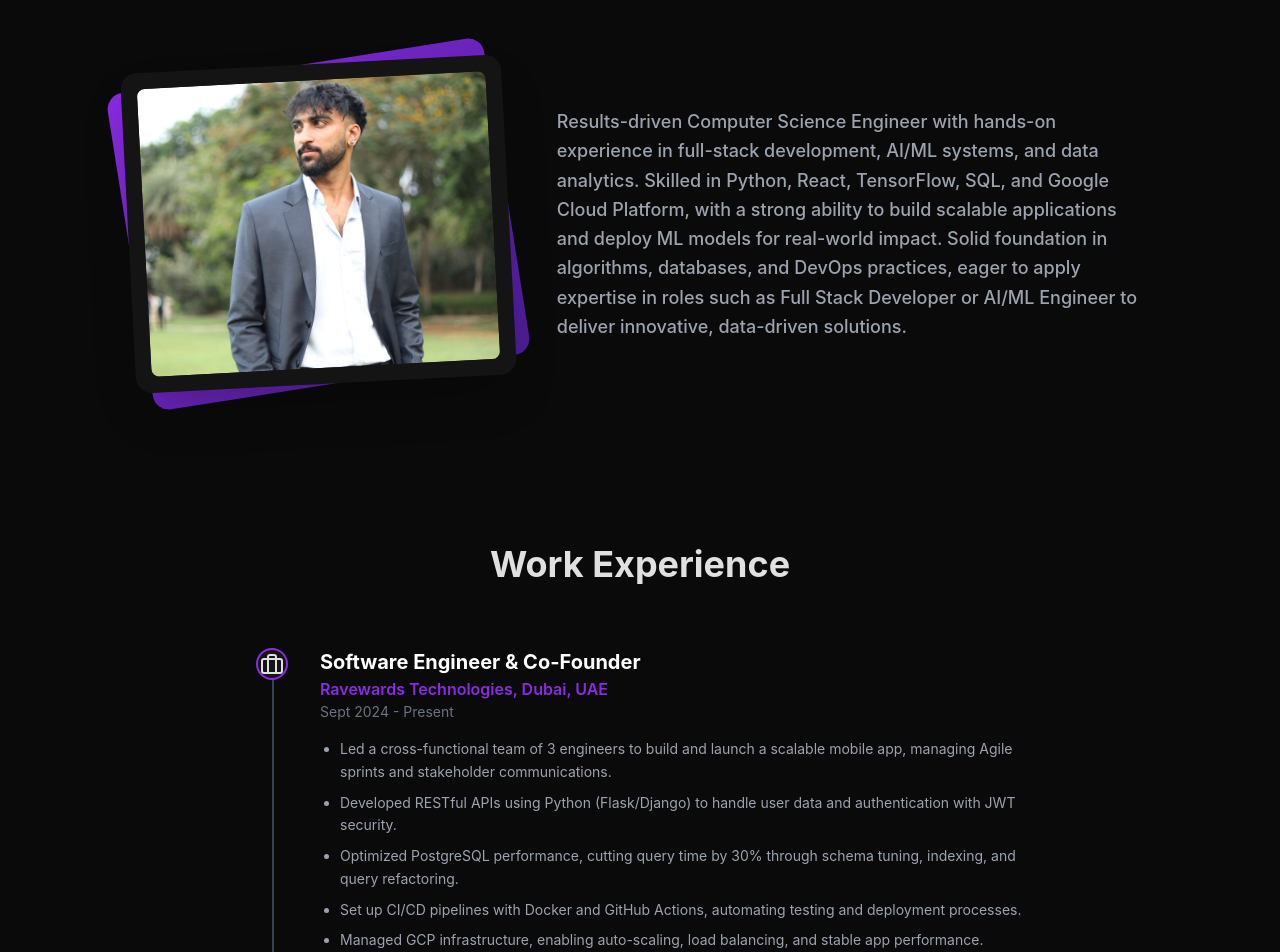
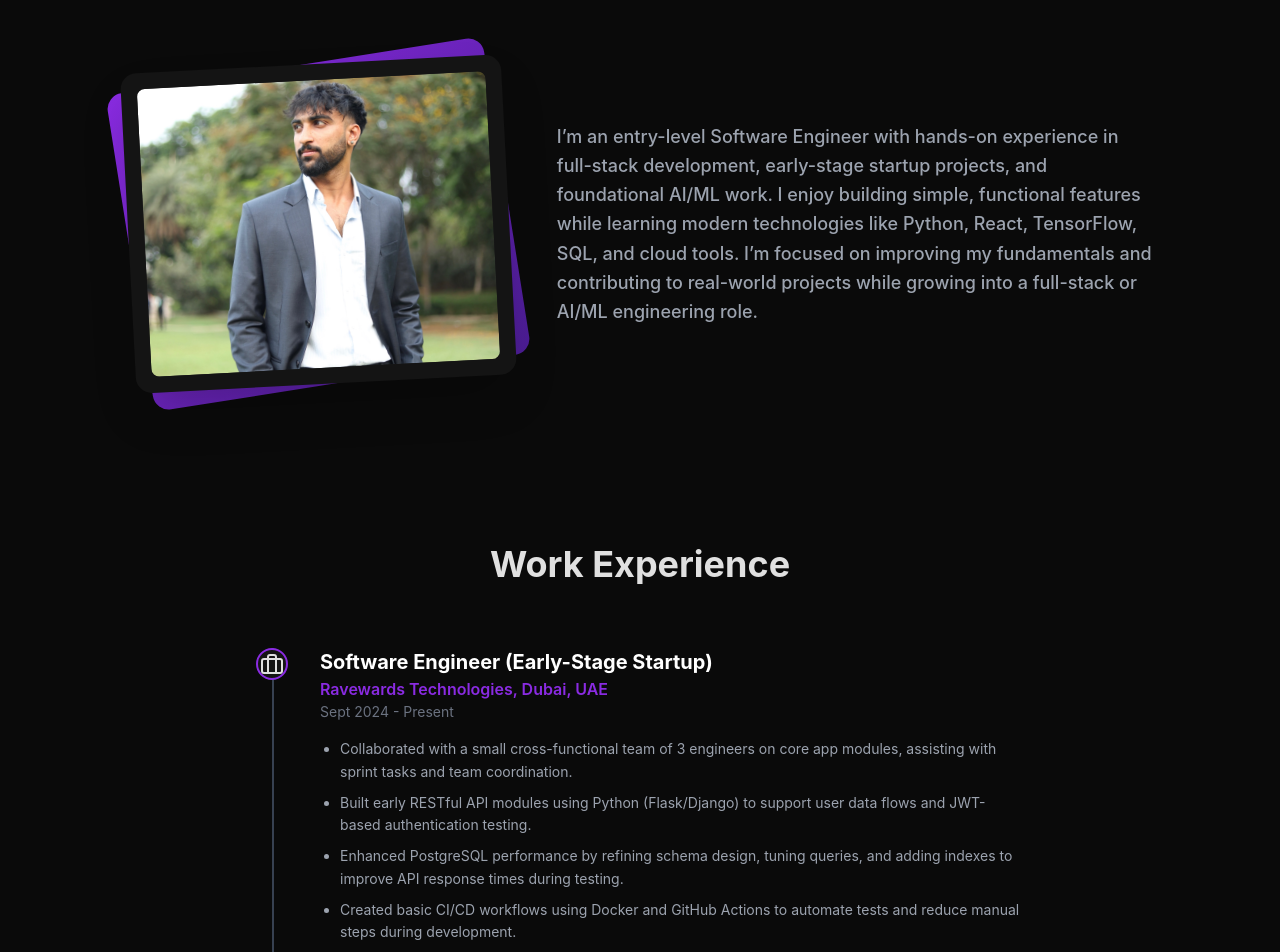
Before and after one commit to sidharth0dev/portfolio, a React (Vite) app: page / in a window 1280 px wide. Shown: the part 920-1872 px from the top of the page. Built offline with nearby package versions, Linux system fonts and the light colour scheme.

Commit message:
changes made 17-11-25

```diff
--- a/src/App.tsx
+++ b/src/App.tsx
@@ -31,7 +31,12 @@ const projects: Project[] = [
 ];
 
 const experiences: Experience[] = [
-  { id: 1, role: "Software Engineer & Co-Founder", company: "Ravewards Technologies, Dubai, UAE", date: "Sept 2024 - Present", points: ["Led a cross-functional team of 3 engineers to build and launch a scalable mobile app, managing Agile sprints and stakeholder communications.","Developed RESTful APIs using Python (Flask/Django) to handle user data and authentication with JWT security.","Optimized PostgreSQL performance, cutting query time by 30% through schema tuning, indexing, and query refactoring.","Set up CI/CD pipelines with Docker and GitHub Actions, automating testing and deployment processes.","Managed GCP infrastructure, enabling auto-scaling, load balancing, and stable app performance."]},
+  { id: 1, role: "Software Engineer (Early-Stage Startup)", company: "Ravewards Technologies, Dubai, UAE", date: "Sept 2024 - Present", points: ["Collaborated with a small cross-functional team of 3 engineers on core app modules, assisting with sprint tasks and team coordination.",
+"Built early RESTful API modules using Python (Flask/Django) to support user data flows and JWT-based authentication testing.",
+"Enhanced PostgreSQL performance by refining schema design, tuning queries, and adding indexes to improve API response times during testing.",
+"Created basic CI/CD workflows using Docker and GitHub Actions to automate tests and reduce manual steps during development.",
+"Handled GCP test environments by configuring VMs, managing resources, and supporting basic scaling checks for ongoing development."
+]},
   { id: 2, role: "AI Internship (Speech Recognition System)", company: "Languify, Remote", date: "June 2023 - July 2023", points: ["Built an Automatic Speech Recognition (ASR) system to convert audio input into text with high accuracy.","Trained and fine-tuned deep learning models using Python, TensorFlow, and speech datasets for better performance.","Pre-processed and cleaned audio data, improving model efficiency and reducing word error rate.","Collaborated with the AI team to integrate the ASR model into the company's language learning platform."]}
 ];
 
@@ -250,7 +255,7 @@ const AboutSection = () => (
         </motion.div>
       </motion.div>
       <motion.div initial={{ opacity: 0, x: 50 }} whileInView={{ opacity: 1, x: 0 }} viewport={{ once: true }} transition={{ duration: 0.8, type: "spring", stiffness: 80 }} className="md:col-span-3">
-        <p className="text-gray-400 leading-relaxed font-sans text-lg font-medium">Results-driven Computer Science Engineer with hands-on experience in full-stack development, AI/ML systems, and data analytics. Skilled in Python, React, TensorFlow, SQL, and Google Cloud Platform, with a strong ability to build scalable applications and deploy ML models for real-world impact. Solid foundation in algorithms, databases, and DevOps practices, eager to apply expertise in roles such as Full Stack Developer or AI/ML Engineer to deliver innovative, data-driven solutions.</p>
+        <p className="text-gray-400 leading-relaxed font-sans text-lg font-medium">I’m an entry-level Software Engineer with hands-on experience in full-stack development, early-stage startup projects, and foundational AI/ML work. I enjoy building simple, functional features while learning modern technologies like Python, React, TensorFlow, SQL, and cloud tools. I’m focused on improving my fundamentals and contributing to real-world projects while growing into a full-stack or AI/ML engineering role.</p>
       </motion.div>
     </div>
   </section>
```
